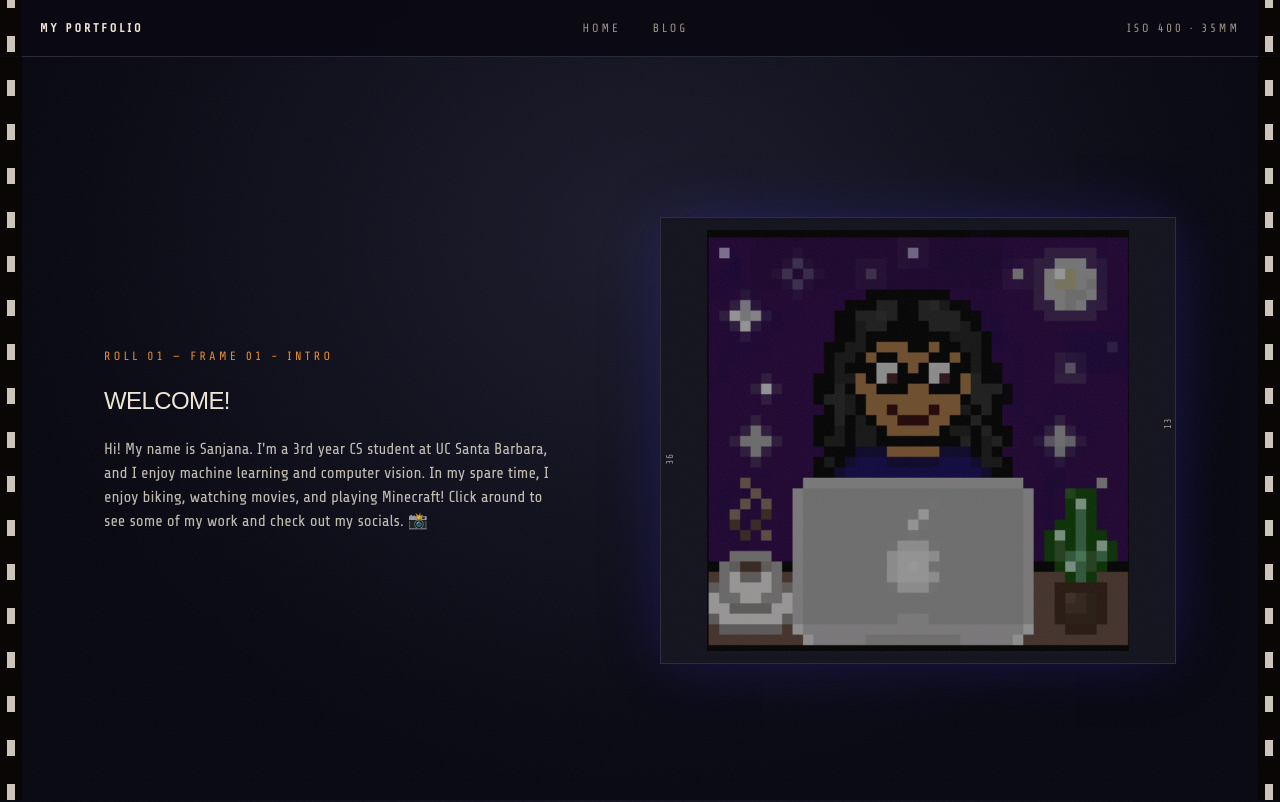
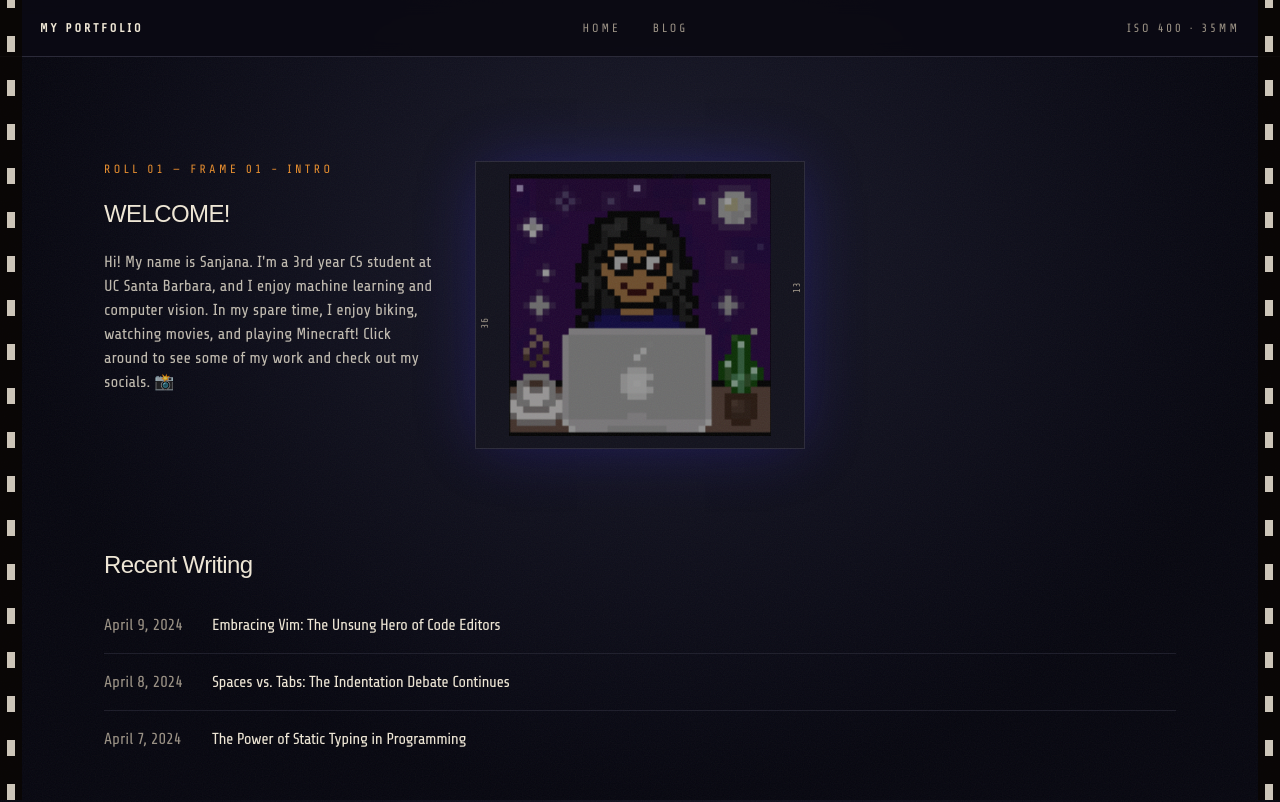
Before and after one commit to sanjanab1/portfolio, a Next.js app in the folder blog/: page / in a window 1280 px wide. Shown: the top 802 px of the page. Built offline with nearby package versions, Linux system fonts and the light colour scheme; a web font is replaced by a local one.

Commit message:
fix(ui): resizing profile

```diff
--- a/blog/app/page.tsx
+++ b/blog/app/page.tsx
@@ -5,7 +5,7 @@
 export default function Page() {
   return (
     <>
-      <section className="grid grid-cols-1 md:grid-cols-2 gap-10 items-center py-16 md:py-24">
+      <section className="grid grid-cols-1 md:grid-cols-3 gap-10 items-right py-16 md:py-10">
         <div>
           <p className="font-mono text-xs tracking-[0.3em] text-primary uppercase mb-6">
             Roll 01 — Frame 01 - INTRO
```
